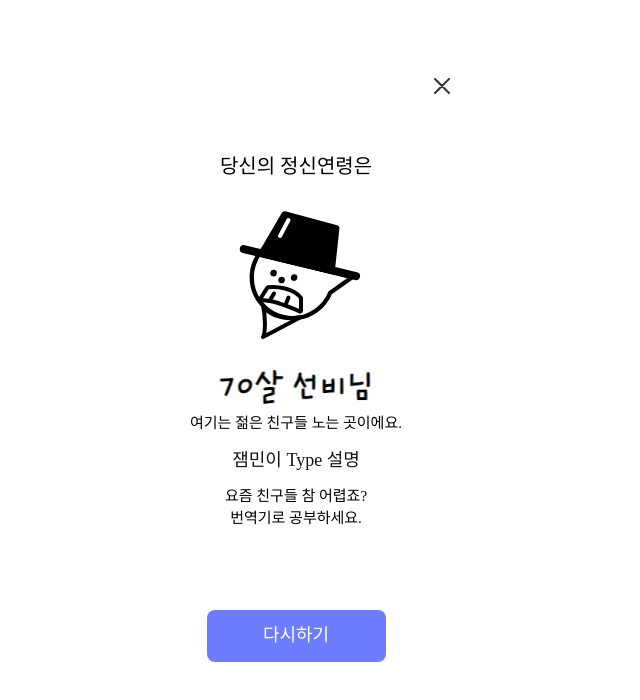
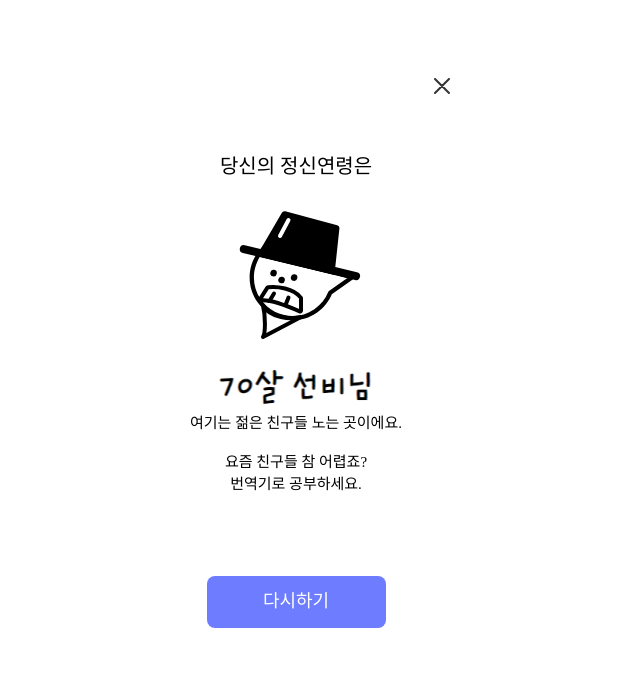
Before and after one commit to 31th-SOPKATHON-2/Client, a React (Create React App) app: page /quizEnd in a window 1280 px wide. Shown: the top 700 px of the page, without its empty margins (344-984 px from the left). Built offline with nearby package versions, Linux system fonts and the light colour scheme.

Commit message:
chore : 불필요한 코드 수정

```diff
--- a/public/index.html
+++ b/public/index.html
@@ -5,11 +5,7 @@
     <link rel="icon" href="%PUBLIC_URL%/favicon.ico" />
     <meta name="viewport" content="width=device-width, initial-scale=1" />
     <meta name="theme-color" content="#000000" />
-    <meta
-      name="description"
-      content="Web site created using create-react-app"
-    />
-    <meta http-equiv="Content-Security-Policy" content="upgrade-insecure-requests">
+    <meta name="description" content="Web site created using create-react-app" />
     <link rel="apple-touch-icon" href="%PUBLIC_URL%/logo192.png" />
     <!--
       manifest.json provides metadata used when your web app is installed on a
--- a/src/components/quizEnd/Result.jsx
+++ b/src/components/quizEnd/Result.jsx
@@ -47,7 +47,6 @@ function Result({ resultList }) {
       <StResultTitle src={title} alt="결과타이틀" />
       <span>{desctitle}</span>
       <StDescriptionContainer>
-        <h2>잼민이 Type 설명</h2>
         <p>{descvalue1}</p>
         <p>{descvalue2}</p>
       </StDescriptionContainer>
@@ -104,14 +103,6 @@ const StDescriptionContainer = styled.div`
 
   margin-bottom: 8rem;
 
-  & > h2 {
-    margin-bottom: 1.6rem;
-
-    color: ${theme.colors.black};
-    font-weight: ${theme.fontWeight.medium};
-    font-size: ${theme.fontSize.heading5};
-  }
-
   & > p {
     text-align: center;
     font-weight: ${theme.fontWeight.light};
--- a/src/pages/QuizEnd.jsx
+++ b/src/pages/QuizEnd.jsx
@@ -1,5 +1,4 @@
 import styled from 'styled-components';
-import { theme } from '../styles/theme';
 import Result from '../components/quizEnd/Result';
 import resultTitleOne from '../assets/image/img_result-title-one.svg';
 import resultImgOne from '../assets/image/img_result-img-one.svg';
```
